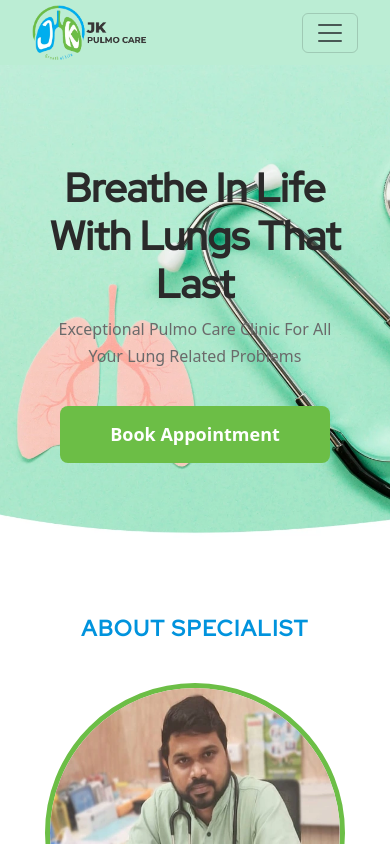
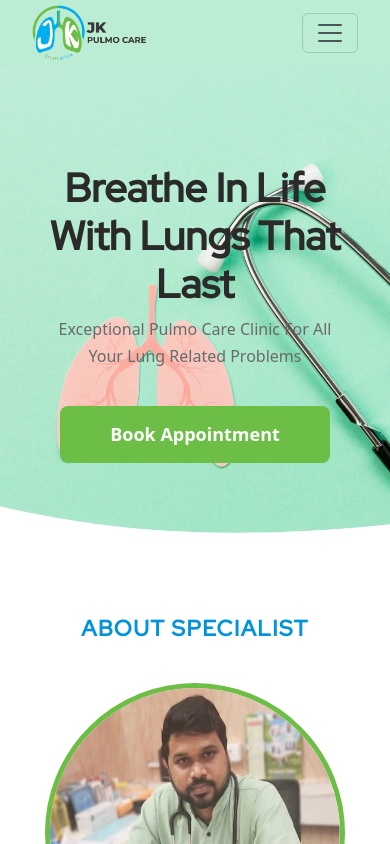
Before and after one commit to 1sh4sk/drjkpulmo, a React (Create React App) app: page / in a window 390 px wide. Shown: the top 844 px of the page. Built offline with nearby package versions, Linux system fonts and the light colour scheme.

Commit message:
landing image position change

```diff
--- a/public/styles.css
+++ b/public/styles.css
@@ -525,7 +525,7 @@ hr{
         background-size: cover;
         margin-top: -40px;
         margin-bottom: 50px;
-        background-position: -390px 0;
+        background-position: -350px 0;
         text-align: center;
 
     }
```
